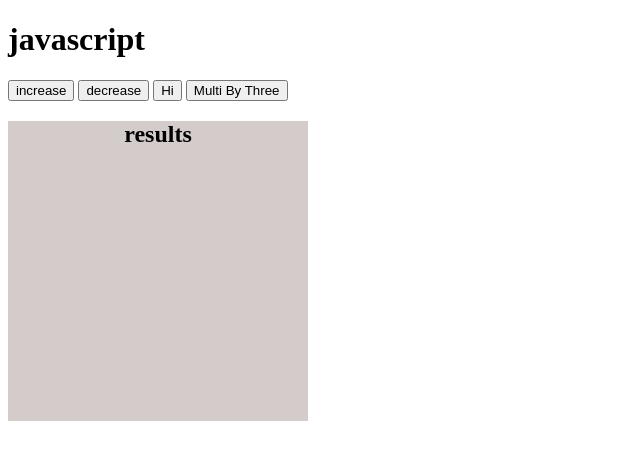
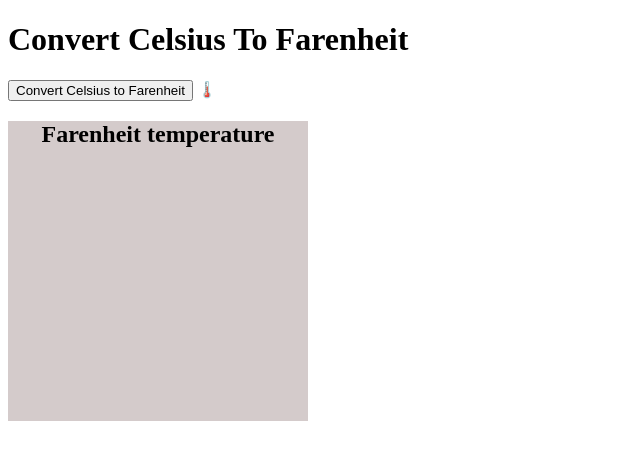
Before and after one commit to 1711ajreyna/Temperature, a plain HTML site: page index.html in a window 1280 px wide. Shown: the whole page, without its empty margins (0-640 px from the left). Drawn offline with Linux system fonts and the light colour scheme.

Commit message:
third commit

```diff
--- a/index.html
+++ b/index.html
@@ -5,25 +5,20 @@
     <meta name="viewport" content="width=device-width, initial-scale=1.0">
     <link rel="stylesheet" href="./styles/mystyle.css">
     <title>Document</title>
-    <style>
-        /*CSS zone*/
-        body{
-            font-family: araial;
-        }
-    </style>
+
 </head>
 <body>
-    <h1>javascript</h1>
+    <h1>Convert Celsius To Farenheit</h1>
 
-    <button onclick="increase()">increase</button>
+    <!--<button onclick="increase()">increase</button>
     <button onclick="decrease()">decrease</button>
 
-    <button onclick="sayHi()">Hi</button>
+    <button onclick="sayHi()">Hi</button>-->
 
-    <button onclick="multiByThree()">Multi By Three</button>
-
+    <button onclick="conversion()">Convert Celsius to Farenheit</button>
+    🌡️
     <div class="result-zone">
-        <h2>results</h2>
+        <h2>Farenheit temperature</h2>
         <p id="total"></p>
     </div>
 
--- a/scripts/script2.js
+++ b/scripts/script2.js
@@ -17,14 +17,13 @@ function sayHi(){
     console.log("welcome ..."+ userName);
 }
 
-function multiByThree(){
+function conversion(){
     //1. get number from prompt
-    let number = Number(prompt("enter number: "));
-    console.log(number);
+    let temperature = Number(prompt("enter temp in Celcius: "));
+    console.log(temperature);
     //2. multi the number by three
-    let result = number * 3;
+    let result = temperature * 9/5 + 32;
     //3. display the result on the web page
     document.getElementById("total").innerHTML=result;
+    console.log(temperature+" "+"Celcius in Farenheit is"+" "+result)
 }
-
-// create a function that adds up two numbers
```
